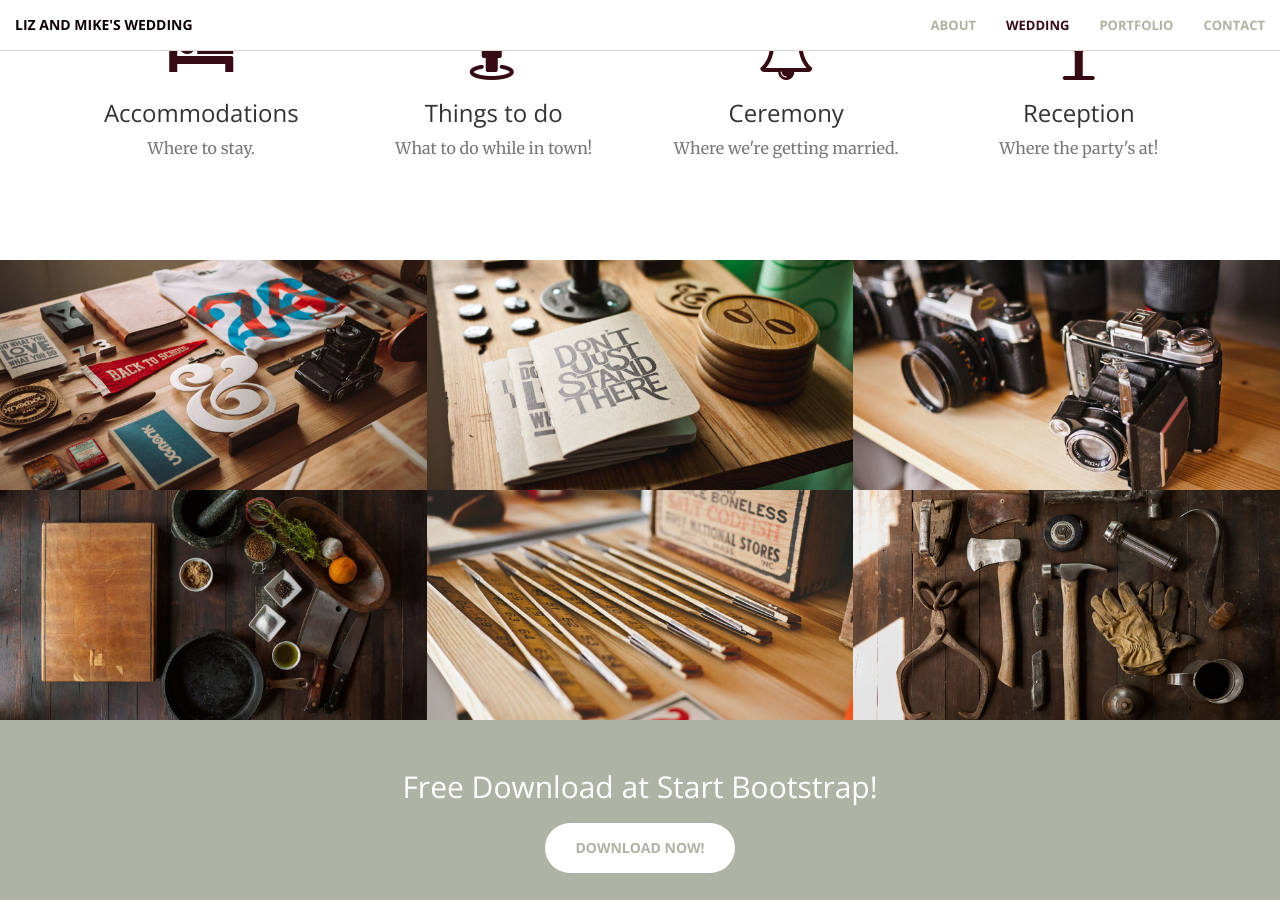
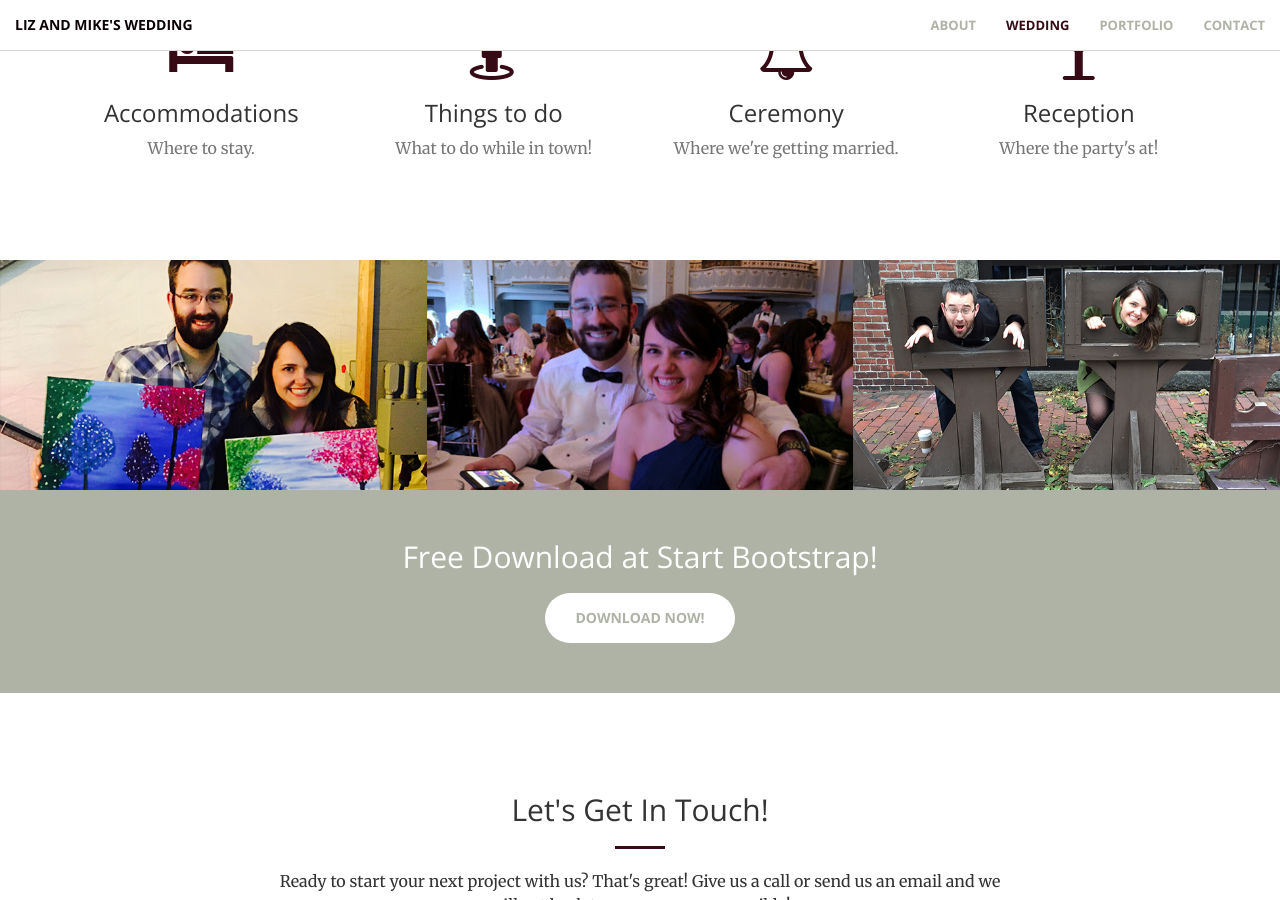
Before and after one commit to mikesplain/lizandmike.rocks, a Jekyll site: the page built from index.html, in a window 1280 px wide and 900 px high, scrolled down 1490 px. Built offline with Jekyll 4.4.1, drawn with Linux system fonts in a browser that asks for light colours.

Commit message:
Update photos

```diff
--- a/_includes/portfolio.html
+++ b/_includes/portfolio.html
@@ -1,95 +1,35 @@
 <section class="no-padding" id="portfolio">
     <div class="container-fluid">
         <div class="row no-gutter">
-            <div class="col-lg-4 col-sm-6">
-                <a href="#" class="portfolio-box">
+            <div class="col-lg-4 col-sm-6 portfolio-box">
                 <img src="img/portfolio/1.jpg" class="img-responsive" alt="">
                 <div class="portfolio-box-caption">
                     <div class="portfolio-box-caption-content">
-                            <div class="project-category text-faded">
-                                Category
-                            </div>
                         <div class="project-name">
-                                Project Name
+                            Paint Night
                         </div>
                     </div>
                 </div>
-                </a>
             </div>
-            <div class="col-lg-4 col-sm-6">
-                <a href="#" class="portfolio-box">
+            <div class="col-lg-4 col-sm-6 portfolio-box">
                 <img src="img/portfolio/2.jpg" class="img-responsive" alt="">
                 <div class="portfolio-box-caption">
                     <div class="portfolio-box-caption-content">
-                            <div class="project-category text-faded">
-                                Category
-                            </div>
                         <div class="project-name">
-                                Project Name
+                            Satterthwaite/Freiman Wedding
                         </div>
                     </div>
                 </div>
-                </a>
             </div>
-            <div class="col-lg-4 col-sm-6">
-                <a href="#" class="portfolio-box">
+            <div class="col-lg-4 col-sm-6 portfolio-box">
                 <img src="img/portfolio/3.jpg" class="img-responsive" alt="">
                 <div class="portfolio-box-caption">
                     <div class="portfolio-box-caption-content">
-                            <div class="project-category text-faded">
-                                Category
-                            </div>
                         <div class="project-name">
-                                Project Name
+                            Salem, MA
                         </div>
                     </div>
                 </div>
-                </a>
-            </div>
-            <div class="col-lg-4 col-sm-6">
-                <a href="#" class="portfolio-box">
-                    <img src="img/portfolio/4.jpg" class="img-responsive" alt="">
-                    <div class="portfolio-box-caption">
-                        <div class="portfolio-box-caption-content">
-                            <div class="project-category text-faded">
-                                Category
-                            </div>
-                            <div class="project-name">
-                                Project Name
-                            </div>
-                        </div>
-                    </div>
-                </a>
-            </div>
-            <div class="col-lg-4 col-sm-6">
-                <a href="#" class="portfolio-box">
-                    <img src="img/portfolio/5.jpg" class="img-responsive" alt="">
-                    <div class="portfolio-box-caption">
-                        <div class="portfolio-box-caption-content">
-                            <div class="project-category text-faded">
-                                Category
-                            </div>
-                            <div class="project-name">
-                                Project Name
-                            </div>
-                        </div>
-                    </div>
-                </a>
-            </div>
-            <div class="col-lg-4 col-sm-6">
-                <a href="#" class="portfolio-box">
-                    <img src="img/portfolio/6.jpg" class="img-responsive" alt="">
-                    <div class="portfolio-box-caption">
-                        <div class="portfolio-box-caption-content">
-                            <div class="project-category text-faded">
-                                Category
-                            </div>
-                            <div class="project-name">
-                                Project Name
-                            </div>
-                        </div>
-                    </div>
-                </a>
             </div>
         </div>
     </div>
```
Also changed, not shown: img/portfolio/1.jpg, img/portfolio/2.jpg, img/portfolio/3.jpg, 3 other files. Lines whose indentation alone changed are shown as unchanged.
